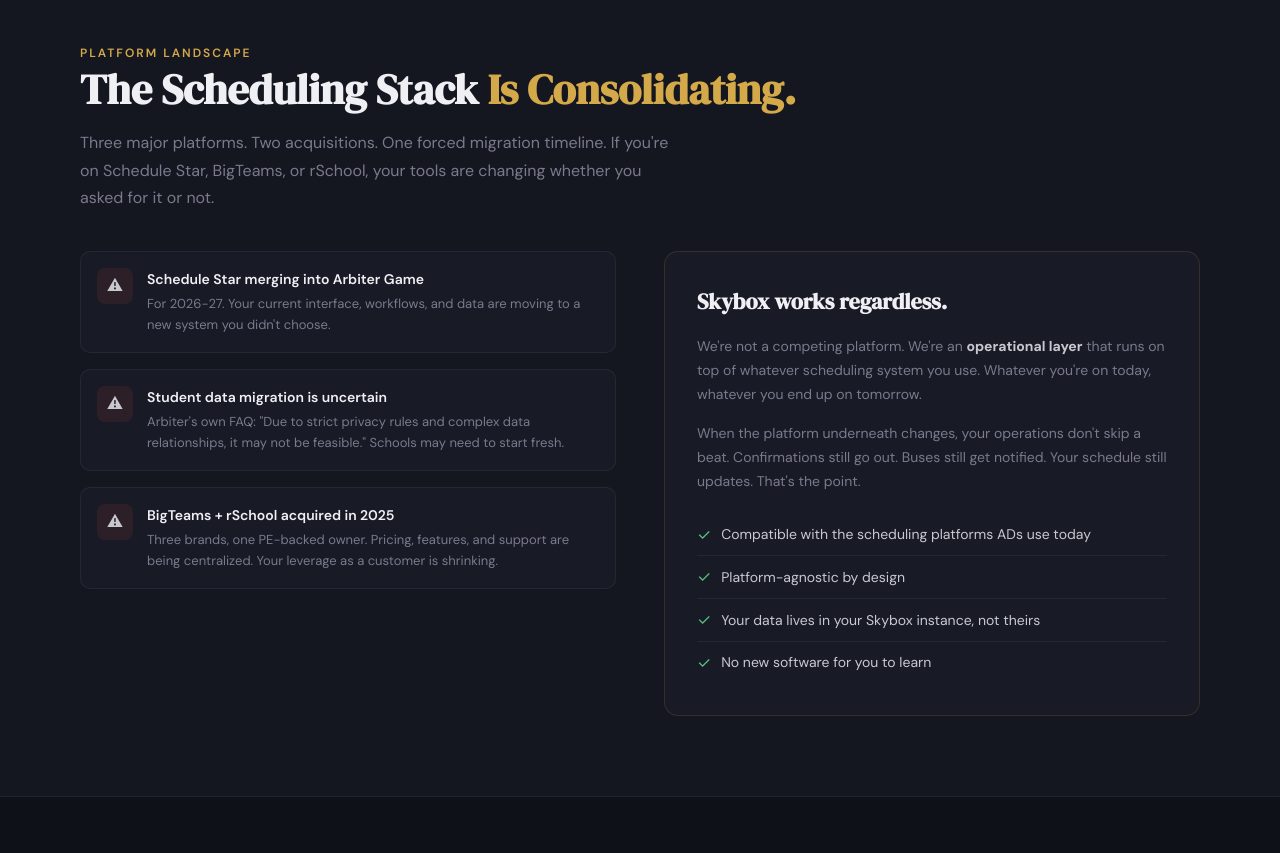
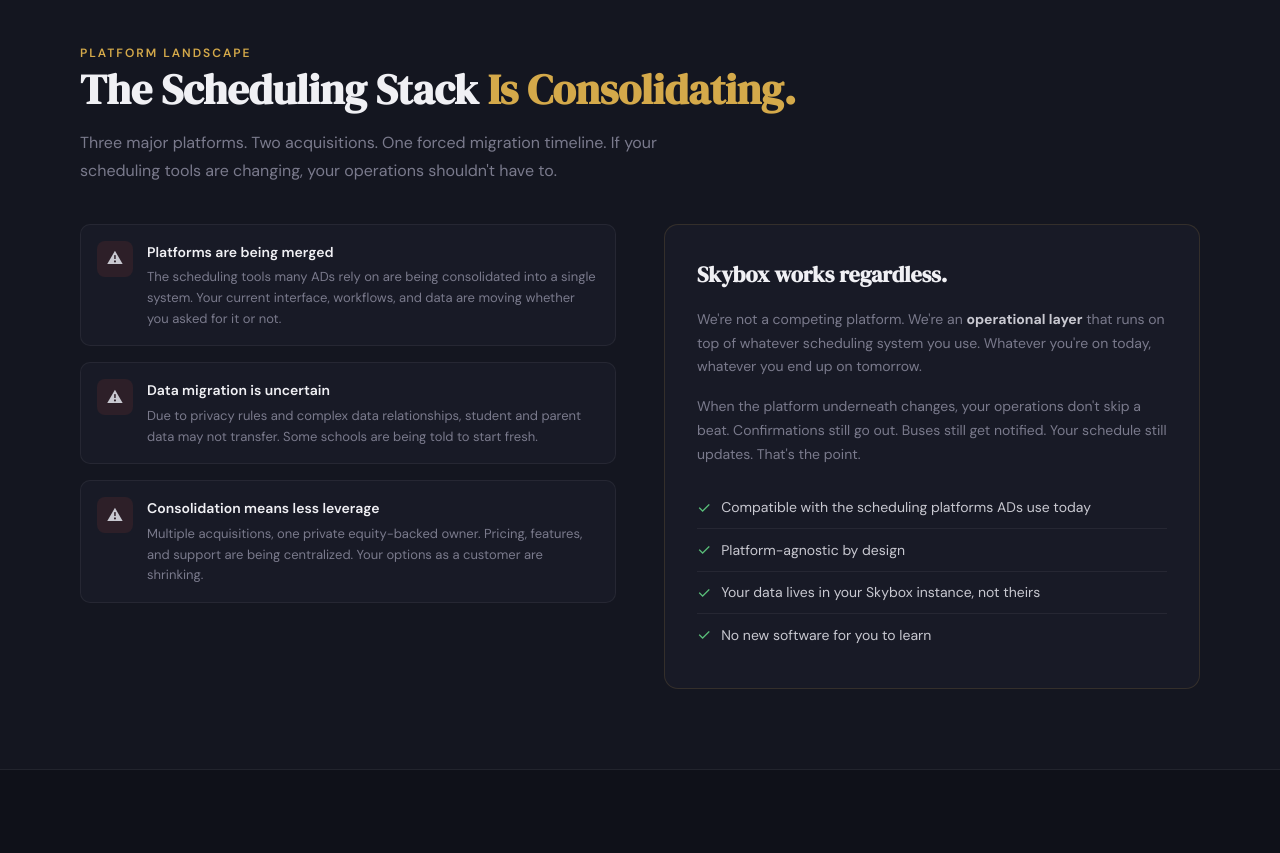
Before and after one commit to CoachK2/skybox-landing, a website: page public/index.html in a window 1280 px wide. Shown: the part 860-1713 px from the top of the page. Drawn offline with Linux system fonts and the light colour scheme.

Commit message:
Update index.html

```diff
--- a/public/index.html
+++ b/public/index.html
@@ -855,7 +855,7 @@
     <span class="section-label">Platform Landscape</span>
     <h2 class="section-title">The Scheduling Stack <span>Is Consolidating.</span></h2>
     <p class="section-desc">
-      Three major platforms. Two acquisitions. One forced migration timeline. If you're on Schedule Star, BigTeams, or rSchool, your tools are changing whether you asked for it or not.
+      Three major platforms. Two acquisitions. One forced migration timeline. If your scheduling tools are changing, your operations shouldn't have to.
     </p>
 
     <div class="migration-grid">
@@ -864,22 +864,22 @@
           <div class="migration-fact">
             <div class="migration-fact-icon warn">&#9888;</div>
             <div>
-              <h4>Schedule Star merging into Arbiter Game</h4>
-              <p>For 2026-27. Your current interface, workflows, and data are moving to a new system you didn't choose.</p>
+              <h4>Platforms are being merged</h4>
+              <p>The scheduling tools many ADs rely on are being consolidated into a single system. Your current interface, workflows, and data are moving whether you asked for it or not.</p>
             </div>
           </div>
           <div class="migration-fact">
             <div class="migration-fact-icon warn">&#9888;</div>
             <div>
-              <h4>Student data migration is uncertain</h4>
-              <p>Arbiter's own FAQ: "Due to strict privacy rules and complex data relationships, it may not be feasible." Schools may need to start fresh.</p>
+              <h4>Data migration is uncertain</h4>
+              <p>Due to privacy rules and complex data relationships, student and parent data may not transfer. Some schools are being told to start fresh.</p>
             </div>
           </div>
           <div class="migration-fact">
             <div class="migration-fact-icon warn">&#9888;</div>
             <div>
-              <h4>BigTeams + rSchool acquired in 2025</h4>
-              <p>Three brands, one PE-backed owner. Pricing, features, and support are being centralized. Your leverage as a customer is shrinking.</p>
+              <h4>Consolidation means less leverage</h4>
+              <p>Multiple acquisitions, one private equity-backed owner. Pricing, features, and support are being centralized. Your options as a customer are shrinking.</p>
             </div>
           </div>
         </div>
```
